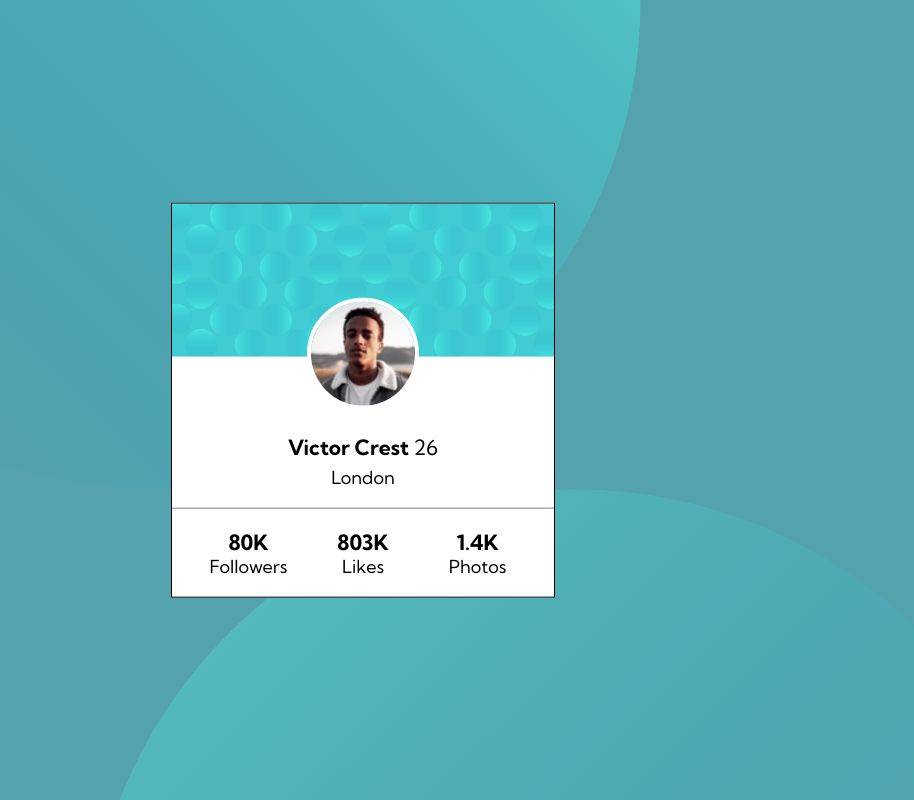
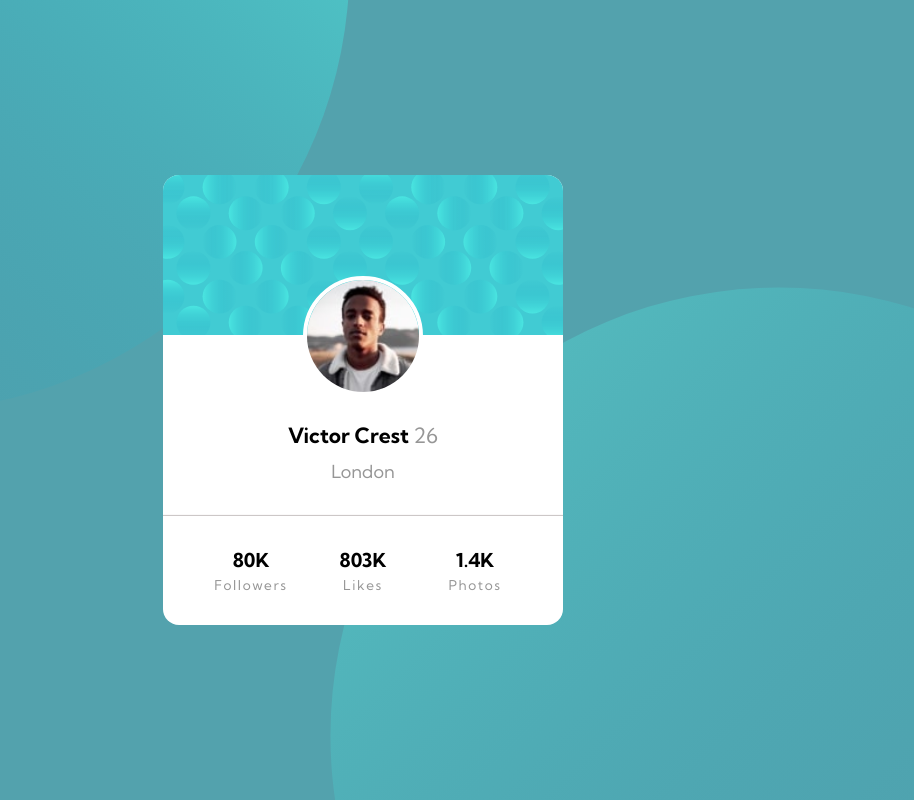
Before and after one commit to znair96/profile-component, a plain HTML site: page index.html in a window 1280 px wide. Shown: the whole page, without its empty margins (277-1191 px from the left). Drawn offline with Linux system fonts and the light colour scheme.

Commit message:
complete design commit

```diff
--- a/style.css
+++ b/style.css
@@ -13,8 +13,9 @@ body {
   background: url("./images/bg-pattern-top.svg"),
     url("./images/bg-pattern-bottom.svg"), #53a2ad;
   background-repeat: no-repeat, no-repeat;
-  background-position-x: -20%, 120%;
-  background-position-y: 50%, -50%;
+  background-size: 70%, 70%;
+  background-position-x: -70%, 158%;
+  background-position-y: 54%, -32%;
 }
 .attribution {
   font-size: 11px;
@@ -24,8 +25,9 @@ body {
   color: hsl(228, 45%, 44%);
 }
 main {
-  width: 24rem;
-  border: 1px solid black;
+  width: 25rem;
+  /* border: 1px solid black; */
+  border-radius: 1rem;
   position: absolute;
   top: 50%;
   transform: translate(0, -50%);
@@ -33,10 +35,12 @@ main {
 }
 .background-img img {
   width: 100%;
+  border-top-left-radius: 1rem;
+  border-top-right-radius: 1rem;
 }
 .profile-photo {
-  width: 7rem;
-  height: 7rem;
+  width: 7.5rem;
+  height: 7.5rem;
   /* border: 1px solid black; */
   margin: auto;
   margin-top: -4rem;
@@ -49,16 +53,17 @@ main {
 .profile {
   display: grid;
   grid-template-columns: 1fr;
-  margin-top: 1.5rem;
-  margin-bottom: 1.2rem;
+  margin-top: 1.6rem;
+  margin-bottom: 2rem;
 }
 
 .profile-location {
   justify-self: center;
+  color: hsl(0, 0%, 59%);
 }
 .profile-name {
   justify-self: center;
-  margin-bottom: 0.4rem;
+  margin-bottom: 0.8rem;
 }
 /* .popularity {
   display: flex;
@@ -74,8 +79,8 @@ main {
 .popularity {
   display: grid;
   grid-template-columns: 1fr 1fr 1fr;
-  border-top: 1px solid gray;
-  padding: 1.2rem;
+  border-top: 1.5px solid hsl(0, 4%, 77%);
+  padding: 2rem;
 }
 .followers,
 .likes,
@@ -86,4 +91,23 @@ main {
 /* margin,padding,font properties and background image */
 .profile-age {
   font-weight: 500;
+  color: hsl(0, 0%, 59%);
 }
+.followers p,
+.likes p,
+.photos p {
+  color: hsl(0, 0%, 59%);
+  font-size: 0.85rem;
+  letter-spacing: 0.1rem;
+}
+.followers h3,
+.likes h3,
+.photos h3 {
+  font-size: 1.2rem;
+  margin-bottom: 0.3rem;
+}
+@media only screen and (max-width: 600px) {
+  main {
+    width: 20rem;
+  }
+}
```
